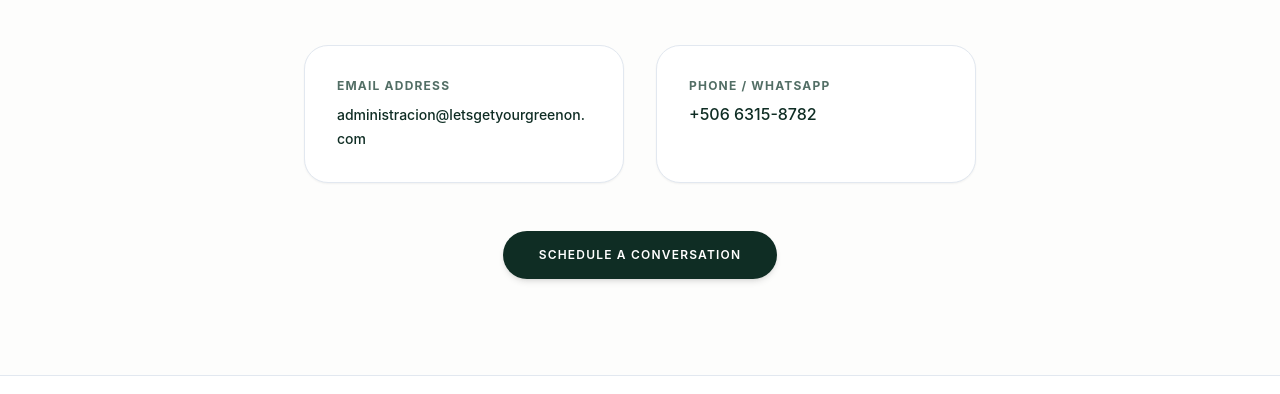
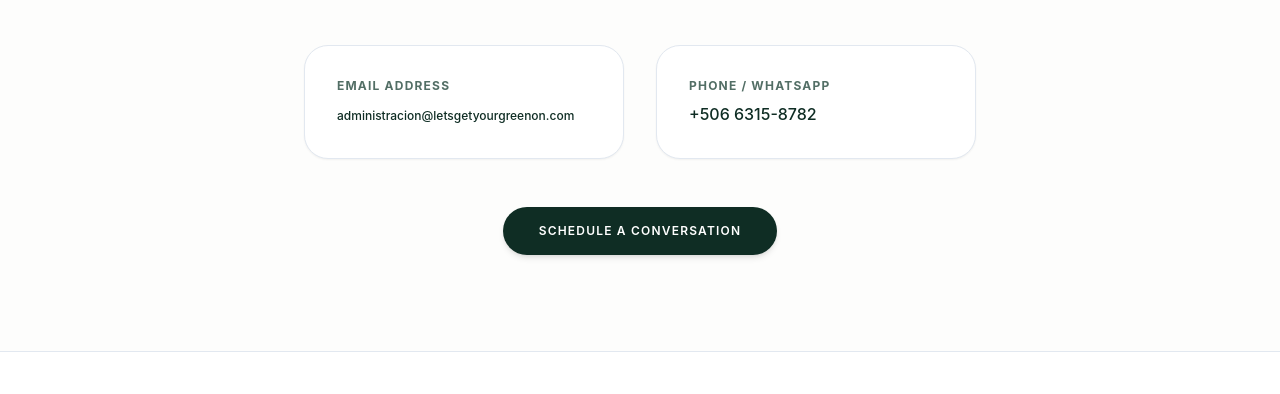
Before and after one commit to adrianalpizar98/GYGO, a plain HTML site: page contact.html in a window 1280 px wide. Shown: the part 388-782 px from the top of the page. Drawn offline with nearby package versions, Linux system fonts and the light colour scheme.

Commit message:
Update contact.html

```diff
--- a/contact.html
+++ b/contact.html
@@ -50,7 +50,7 @@
         <div class="grid grid-cols-1 md:grid-cols-2 gap-8 text-left max-w-2xl mx-auto mb-12">
             <div class="bg-white p-8 border border-consulting-border rounded-3xl shadow-sm overflow-hidden">
                 <span class="text-xs font-bold text-consulting-muted uppercase tracking-widest block mb-2" data-i18n="email_label">Email Address</span>
-                <a href="mailto:administracion@letsgetyourgreenon.com" class="text-consulting-dark font-medium hover:underline text-xs sm:text-sm break-all">administracion@letsgetyourgreenon.com</a>
+                <a href="mailto:administracion@letsgetyourgreenon.com" class="text-consulting-dark font-medium hover:underline text-[11px] sm:text-xs break-all">administracion@letsgetyourgreenon.com</a>
             </div>
             <div class="bg-white p-8 border border-consulting-border rounded-3xl shadow-sm overflow-hidden">
                 <span class="text-xs font-bold text-consulting-muted uppercase tracking-widest block mb-2" data-i18n="phone_label">Phone / WhatsApp</span>
```
